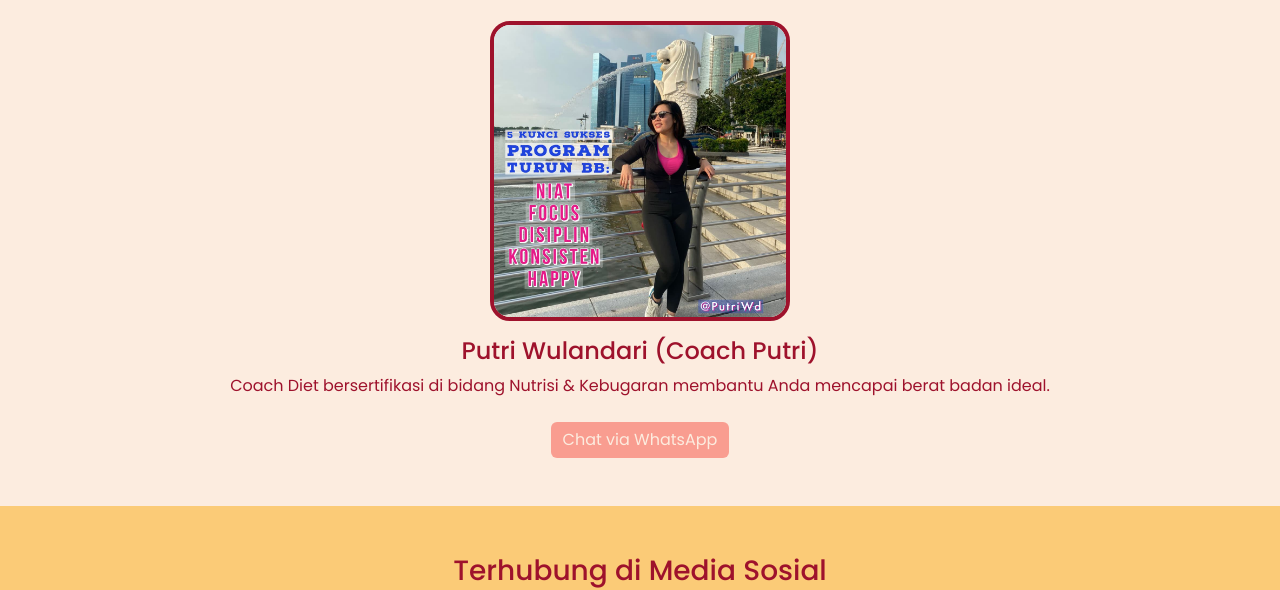
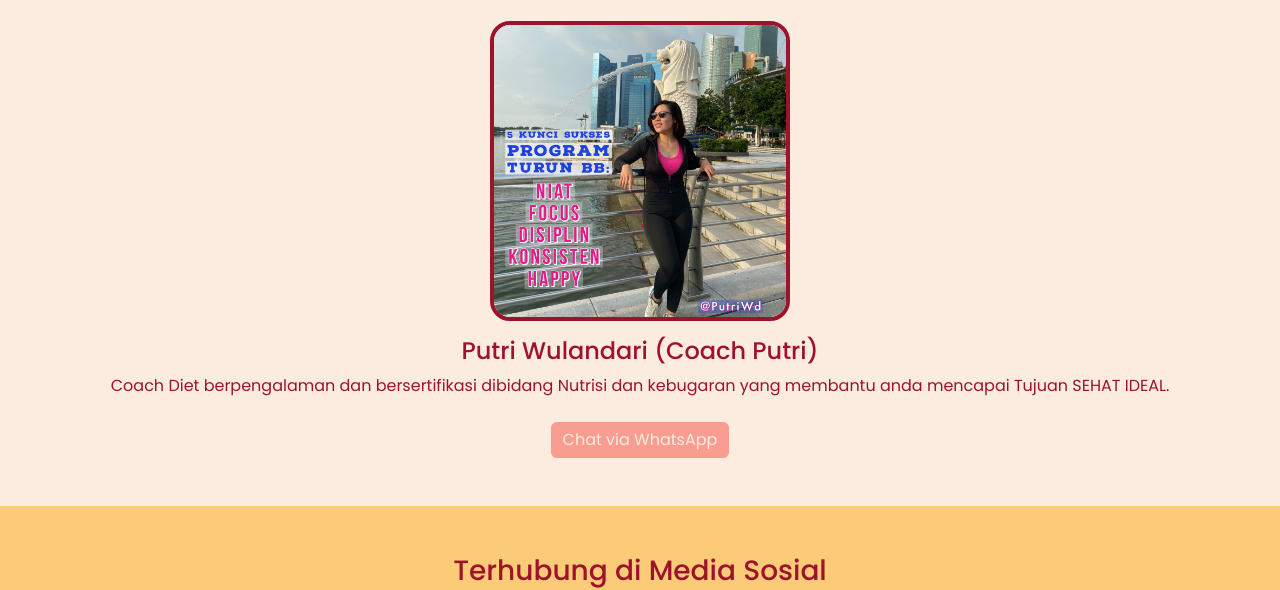
Before and after one commit to CoachPutri/CoachPutri.github.io, a plain HTML site: page index.html in a window 1280 px wide. Shown: the part 2420-3010 px from the top of the page. Drawn offline with nearby package versions, Linux system fonts and the light colour scheme.

Commit message:
edit teks

```diff
--- a/index.html
+++ b/index.html
@@ -281,7 +281,7 @@
       <div id="coachProfile">
         <img src="asset/coach.jpeg" alt="Coach">
         <h4 class="mt-3">Putri Wulandari (Coach Putri)</h4>
-        <p>Coach Diet bersertifikasi di bidang Nutrisi & Kebugaran membantu Anda mencapai berat badan ideal.</p>
+        <p>Coach Diet berpengalaman dan bersertifikasi dibidang Nutrisi dan kebugaran yang membantu anda mencapai Tujuan SEHAT IDEAL.</p>
         <a href="https://wa.link/1hvli6" class="btn btn-wa mt-2">Chat via WhatsApp</a>
       </div>
     </div>
```
